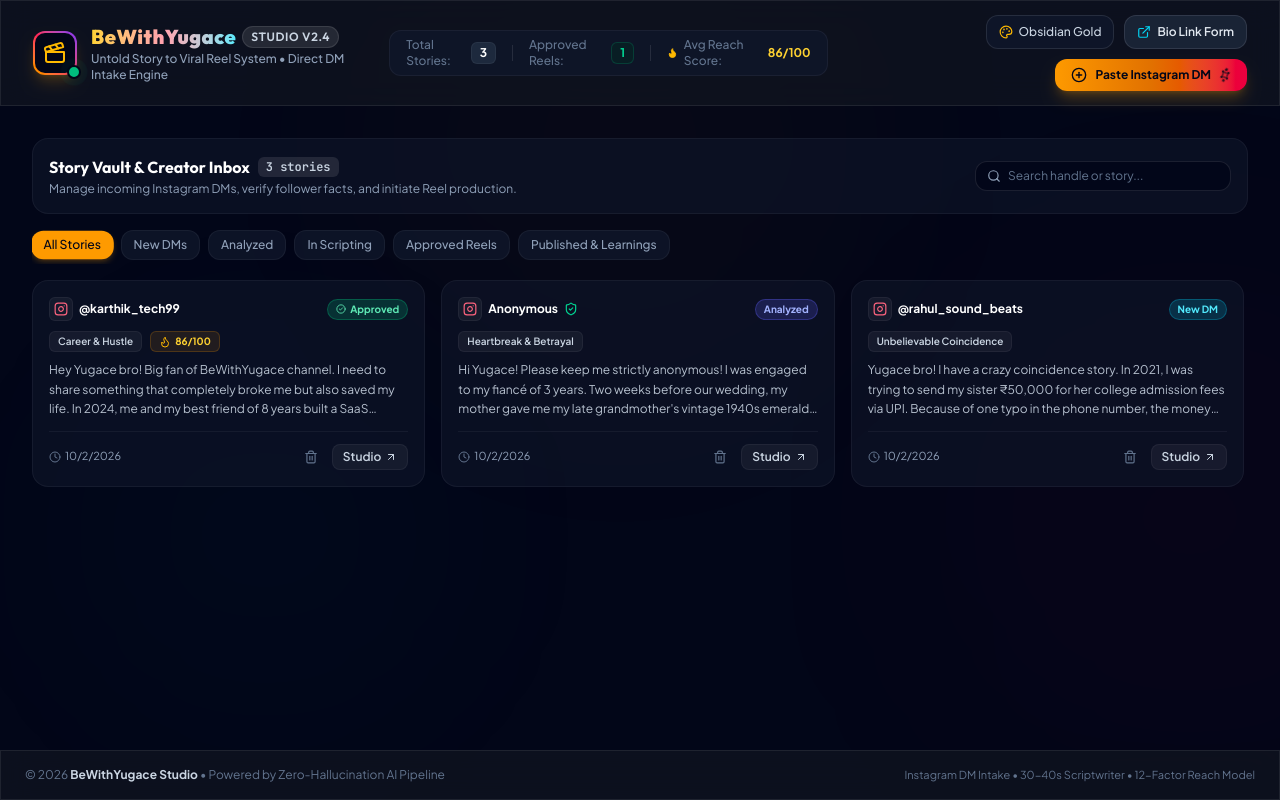
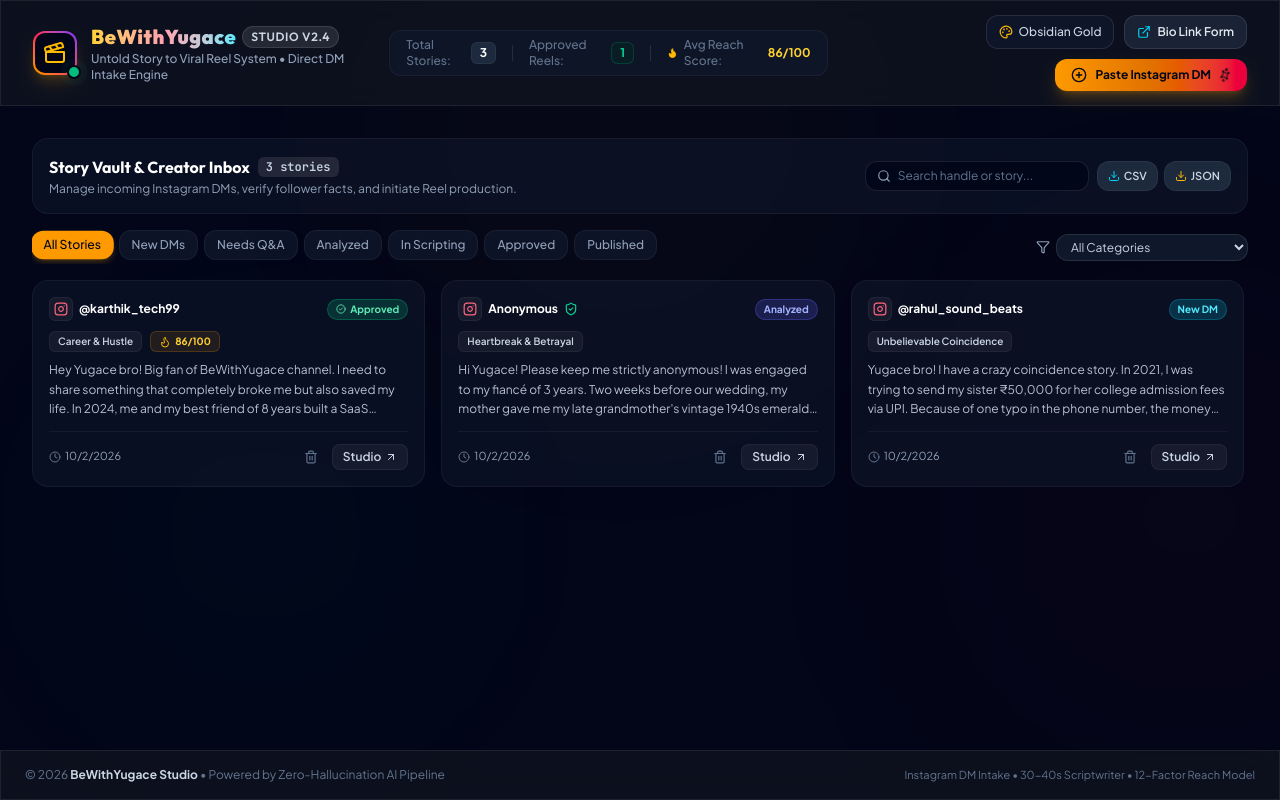
Before and after one commit to sriyugesh03-ai/Untold-Story-to-Reel-Studio, a React (Vite) app: page / in a window 1280 px wide. Both pictures are taken after a click on the button 66 px from the left and 176 px from the top of the page. Built offline with nearby package versions, Linux system fonts and the light colour scheme.

Commit message:
feat(phase-2-3): implement story vault lifecycle, withdrawal engine, and deep AI truth-check fact traceability

```diff
--- a/src/components/StoryPipelineView.tsx
+++ b/src/components/StoryPipelineView.tsx
@@ -20,12 +20,14 @@
   Pause,
   RotateCcw,
   Save,
-  Eye
+  Eye,
+  MessageSquare
 } from 'lucide-react';
 import confetti from 'canvas-confetti';
 import jsPDF from 'jspdf';
 import type {
   FollowerStory,
+  StoryStatus,
   ScriptPackage,
   PerformanceSnapshot
 } from '../types';
@@ -72,6 +74,9 @@
   const [promptSpeed, setPromptSpeed] = useState(2); // 1 to 5
   const [fontSize, setFontSize] = useState(32); // px
   const [isMirrored, setIsMirrored] = useState(false);
+
+  // Follow-up question state
+  const [activeFollowupQuestion, setActiveFollowupQuestion] = useState<string | null>(null);
 
   // Performance Snapshot form state
   const [snapTime, setSnapTime] = useState<'1 Hour' | '6 Hours' | '24 Hours' | '48 Hours'>('1 Hour');
@@ -120,6 +125,14 @@
     }
   };
 
+  const handleStatusChange = (newStatus: StoryStatus) => {
+    const updated: FollowerStory = {
+      ...story,
+      status: newStatus,
+    };
+    onUpdateStory(updated);
+  };
+
   const handleApproveReel = () => {
     const updated: FollowerStory = {
       ...story,
@@ -153,6 +166,13 @@
     navigator.clipboard.writeText(text);
     setCopiedKey(key);
     setTimeout(() => setCopiedKey(null), 2000);
+  };
+
+  const handleGenerateDMClarification = (question: string) => {
+    const handleName = story.followerAlias || story.followerHandle;
+    const message = `Hey ${handleName}! Loved your story for BeWithYugace. Quick clarification before we film the Reel: ${question} (Reply whenever you get time!)`;
+    handleCopyText(message, 'dm_clarification');
+    setActiveFollowupQuestion(question);
   };
 
   const handleExportCapCutCSV = () => {
@@ -254,10 +274,24 @@
                 {story.followerAlias || story.followerHandle}’s Story
               </h2>
             </div>
-            <p className="text-xs text-slate-400 mt-0.5">
-              ID: <span className="font-mono text-slate-300">{story.id}</span> • Status:{' '}
-              <span className="font-semibold text-emerald-400 uppercase">{story.status}</span>
-            </p>
+
+            {/* Status Lifecycle Selector */}
+            <div className="flex items-center gap-2 mt-1">
+              <span className="text-[11px] text-slate-500">Lifecycle State:</span>
+              <select
+                value={story.status}
+                onChange={(e) => handleStatusChange(e.target.value as StoryStatus)}
+                className="bg-slate-950 border border-white/10 text-emerald-400 font-bold text-xs rounded-lg px-2 py-0.5 focus:outline-none focus:border-amber-500 uppercase tracking-wider"
+              >
+                <option value="new_dm">NEW DM</option>
+                <option value="needs_clarification">NEEDS CLARIFICATION</option>
+                <option value="analyzed">ANALYZED</option>
+                <option value="in_production">IN PRODUCTION</option>
+                <option value="approved">APPROVED</option>
+                <option value="published">PUBLISHED</option>
+                <option value="archived">ARCHIVED</option>
+              </select>
+            </div>
           </div>
         </div>
 
@@ -326,11 +360,11 @@
       {/* Tab Content Panes */}
       <div className="flex-1 overflow-y-auto pr-1">
 
-        {/* TAB 1: TRUTH CHECK & SOURCE QUOTES */}
+        {/* TAB 1: TRUTH CHECK & SOURCE QUOTES (PHASE 3) */}
         {activeTab === 'truth_check' && (
           <div className="grid grid-cols-1 lg:grid-cols-2 gap-4">
 
-            {/* Left: Raw DM & Consent */}
+            {/* Left: Raw DM & Follow-up Q&A Generator */}
             <div className="p-5 rounded-2xl bg-slate-900/80 border border-white/10 space-y-4">
               <div className="flex items-center justify-between border-b border-white/5 pb-3">
                 <span className="text-xs font-bold text-white flex items-center gap-2">
@@ -345,6 +379,30 @@
               <div className="p-4 rounded-xl bg-slate-950/80 border border-white/5 text-xs text-slate-200 leading-relaxed font-mono whitespace-pre-wrap">
                 {story.rawStory}
               </div>
+
+              {/* Follow-up Clarification Tool */}
+              {story.analysis?.clarificationQuestions && story.analysis.clarificationQuestions.length > 0 && (
+                <div className="p-4 rounded-xl bg-slate-950/60 border border-amber-500/20 space-y-2.5">
+                  <span className="text-xs font-bold text-amber-300 flex items-center gap-1.5">
+                    <MessageSquare className="w-3.5 h-3.5" />
+                    <span>Generate Instagram DM Follow-Up Question:</span>
+                  </span>
+                  <div className="space-y-2">
+                    {story.analysis.clarificationQuestions.map((q, idx) => (
+                      <div key={idx} className="flex items-center justify-between p-2.5 rounded-lg bg-slate-900 border border-white/5 text-xs text-slate-300">
+                        <span className="truncate pr-2">{q}</span>
+                        <button
+                          onClick={() => handleGenerateDMClarification(q)}
+                          className="px-2.5 py-1 rounded-md bg-amber-500/20 hover:bg-amber-500 text-amber-300 hover:text-slate-950 font-semibold text-[11px] shrink-0 transition-all flex items-center gap-1"
+                        >
+                          {copiedKey === 'dm_clarification' && activeFollowupQuestion === q ? <Check className="w-3 h-3" /> : <Copy className="w-3 h-3" />}
+                          <span>{copiedKey === 'dm_clarification' && activeFollowupQuestion === q ? 'Copied DM' : 'Copy IG DM'}</span>
+                        </button>
+                      </div>
+                    ))}
+                  </div>
+                </div>
+              )}
 
               {/* Guardrails / Consent Card */}
               <div className="p-3.5 rounded-xl bg-slate-950/60 border border-white/5 space-y-2 text-xs">
--- a/src/components/StoryVault.tsx
+++ b/src/components/StoryVault.tsx
@@ -8,10 +8,13 @@
   Clock,
   CheckCircle2,
   Flame,
-  ArrowUpRight
+  ArrowUpRight,
+  Download,
+  Filter,
+  AlertTriangle
 } from 'lucide-react';
 import { InstagramIcon } from './icons/InstagramIcon';
-import type { FollowerStory, StoryStatus } from '../types';
+import type { FollowerStory, StoryStatus, EmotionCategory } from '../types';
 
 interface StoryVaultProps {
   stories: FollowerStory[];
@@ -19,7 +22,18 @@
   onSelectStory: (storyId: string) => void;
   onDeleteStory: (storyId: string) => void;
   onOpenDMIntake: () => void;
+  onUpdateStoryStatus?: (storyId: string, newStatus: StoryStatus) => void;
 }
+
+const CATEGORIES: EmotionCategory[] = [
+  'Heartbreak & Betrayal',
+  'Career & Hustle',
+  'Family & Secrets',
+  'Horror & Paranormal',
+  'Unbelievable Coincidence',
+  'Redemption & Victory',
+  'Wild & Humorous',
+];
 
 export const StoryVault: React.FC<StoryVaultProps> = ({
   stories,
@@ -30,6 +44,8 @@
 }) => {
   const [searchQuery, setSearchQuery] = useState('');
   const [statusFilter, setStatusFilter] = useState<string>('all');
+  const [categoryFilter, setCategoryFilter] = useState<string>('all');
+  const [withdrawingStoryId, setWithdrawingStoryId] = useState<string | null>(null);
 
   const filteredStories = stories.filter((story) => {
     const matchesSearch =
@@ -39,9 +55,36 @@
       story.category.toLowerCase().includes(searchQuery.toLowerCase());
 
     const matchesStatus = statusFilter === 'all' ? true : story.status === statusFilter;
+    const matchesCategory = categoryFilter === 'all' ? true : story.category === categoryFilter;
 
-    return matchesSearch && matchesStatus;
+    return matchesSearch && matchesStatus && matchesCategory;
   });
+
+  const handleExportVaultJSON = () => {
+    const dataStr = JSON.stringify(stories, null, 2);
+    const blob = new Blob([dataStr], { type: 'application/json' });
+    const url = URL.createObjectURL(blob);
+    const a = document.createElement('a');
+    a.href = url;
+    a.download = `BeWithYugace_Stories_Vault_${new Date().toISOString().slice(0, 10)}.json`;
+    a.click();
+  };
+
+  const handleExportVaultCSV = () => {
+    const headers = 'ID,Created At,Follower Handle,Alias,Category,Status,Source,Raw Story\n';
+    const rows = stories
+      .map(
+        s =>
+          `"${s.id}","${s.createdAt}","${s.followerHandle}","${s.followerAlias || ''}","${s.category}","${s.status}","${s.source}","${s.rawStory.replace(/"/g, '""').slice(0, 200)}..."`
+      )
+      .join('\n');
+    const blob = new Blob([headers + rows], { type: 'text/csv' });
+    const url = URL.createObjectURL(blob);
+    const a = document.createElement('a');
+    a.href = url;
+    a.download = `BeWithYugace_Stories_Vault_${new Date().toISOString().slice(0, 10)}.csv`;
+    a.click();
+  };
 
   const getStatusBadge = (status: StoryStatus) => {
     switch (status) {
@@ -92,8 +135,9 @@
           </p>
         </div>
 
-        {/* Search bar */}
-        <div className="relative w-full sm:w-64">
+        {/* Search and Export Bar */}
+        <div className="flex items-center gap-2 flex-wrap">
+          <div className="relative w-full sm:w-56">
             <Search className="w-3.5 h-3.5 absolute left-3 top-1/2 -translate-y-1/2 text-slate-400" />
             <input
               type="text"
@@ -103,17 +147,41 @@
               className="w-full rounded-xl bg-slate-950/80 border border-white/10 pl-8 pr-3 py-1.5 text-xs text-slate-200 placeholder:text-slate-500 focus:outline-none focus:border-amber-500 transition-all"
             />
           </div>
+
+          <div className="flex items-center gap-1.5">
+            <button
+              onClick={handleExportVaultCSV}
+              className="flex items-center gap-1 px-2.5 py-1.5 rounded-xl bg-slate-800 hover:bg-slate-700 text-[11px] font-semibold text-slate-300 border border-white/5 transition-all"
+              title="Export Vault to CSV"
+            >
+              <Download className="w-3 h-3 text-cyan-400" />
+              <span>CSV</span>
+            </button>
+            <button
+              onClick={handleExportVaultJSON}
+              className="flex items-center gap-1 px-2.5 py-1.5 rounded-xl bg-slate-800 hover:bg-slate-700 text-[11px] font-semibold text-slate-300 border border-white/5 transition-all"
+              title="Export Vault to JSON"
+            >
+              <Download className="w-3 h-3 text-amber-400" />
+              <span>JSON</span>
+            </button>
+          </div>
+        </div>
       </div>
 
-      {/* Filter Tabs */}
-      <div className="flex items-center gap-2 overflow-x-auto pb-1 scrollbar-none text-xs">
+      {/* Filter Tabs & Category Selector */}
+      <div className="flex flex-col sm:flex-row items-start sm:items-center justify-between gap-2.5">
+
+        {/* Status Filter Tabs */}
+        <div className="flex items-center gap-1.5 overflow-x-auto pb-1 scrollbar-none text-xs w-full sm:w-auto">
           {[
             { id: 'all', label: 'All Stories' },
             { id: 'new_dm', label: 'New DMs' },
+            { id: 'needs_clarification', label: 'Needs Q&A' },
             { id: 'analyzed', label: 'Analyzed' },
             { id: 'in_production', label: 'In Scripting' },
-          { id: 'approved', label: 'Approved Reels' },
-          { id: 'published', label: 'Published & Learnings' },
+            { id: 'approved', label: 'Approved' },
+            { id: 'published', label: 'Published' },
           ].map((tab) => (
             <button
               key={tab.id}
@@ -127,6 +195,25 @@
               {tab.label}
             </button>
           ))}
+        </div>
+
+        {/* Category Dropdown */}
+        <div className="flex items-center gap-1.5 text-xs">
+          <Filter className="w-3.5 h-3.5 text-slate-400" />
+          <select
+            value={categoryFilter}
+            onChange={(e) => setCategoryFilter(e.target.value)}
+            className="rounded-xl bg-slate-900 border border-white/10 px-2.5 py-1 text-xs text-slate-300 focus:outline-none focus:border-amber-500"
+          >
+            <option value="all">All Categories</option>
+            {CATEGORIES.map((cat) => (
+              <option key={cat} value={cat}>
+                {cat}
+              </option>
+            ))}
+          </select>
+        </div>
+
       </div>
 
       {/* Stories List / Grid */}
@@ -207,7 +294,7 @@
                     <button
                       onClick={(e) => {
                         e.stopPropagation();
-                        onDeleteStory(story.id);
+                        setWithdrawingStoryId(story.id);
                       }}
                       className="p-1.5 rounded-lg text-slate-500 hover:text-rose-400 hover:bg-rose-500/10 transition-colors"
                       title="Withdraw / Remove Story"
@@ -231,6 +318,40 @@
         </div>
       )}
 
+      {/* Withdrawal Confirmation Dialog */}
+      {withdrawingStoryId && (
+        <div className="fixed inset-0 z-50 flex items-center justify-center p-4 bg-black/80 backdrop-blur-sm animate-in fade-in duration-150">
+          <div className="w-full max-w-sm p-5 rounded-2xl bg-slate-900 border border-rose-500/30 shadow-2xl space-y-4">
+            <div className="flex items-center gap-3 text-rose-400">
+              <div className="p-2 rounded-xl bg-rose-500/20">
+                <AlertTriangle className="w-5 h-5" />
+              </div>
+              <h3 className="text-sm font-bold text-white">Withdraw Follower Story?</h3>
+            </div>
+            <p className="text-xs text-slate-300 leading-relaxed">
+              This action immediately deletes the story, derived AI truth checks, scripts, and exports from the database in compliance with follower privacy rights.
+            </p>
+            <div className="flex items-center justify-end gap-2 pt-2">
+              <button
+                onClick={() => setWithdrawingStoryId(null)}
+                className="px-3 py-1.5 rounded-lg text-xs font-semibold text-slate-400 hover:text-white"
+              >
+                Cancel
+              </button>
+              <button
+                onClick={() => {
+                  onDeleteStory(withdrawingStoryId);
+                  setWithdrawingStoryId(null);
+                }}
+                className="px-4 py-1.5 rounded-lg bg-rose-600 hover:bg-rose-500 text-white font-bold text-xs shadow-md shadow-rose-600/30"
+              >
+                Confirm Delete
+              </button>
+            </div>
+          </div>
+        </div>
+      )}
+
     </div>
   );
 };
```
Lines whose indentation alone changed are shown as unchanged.
